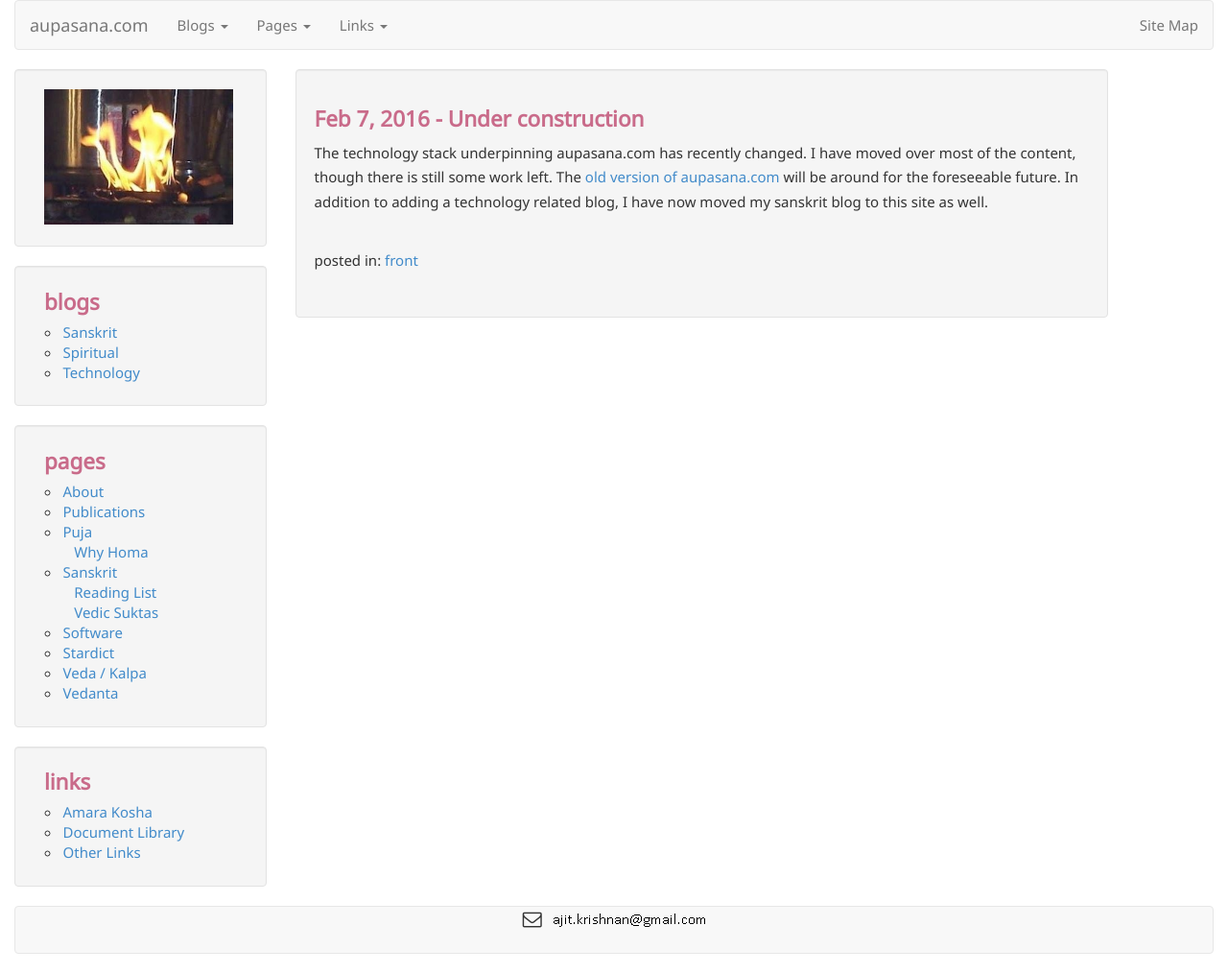
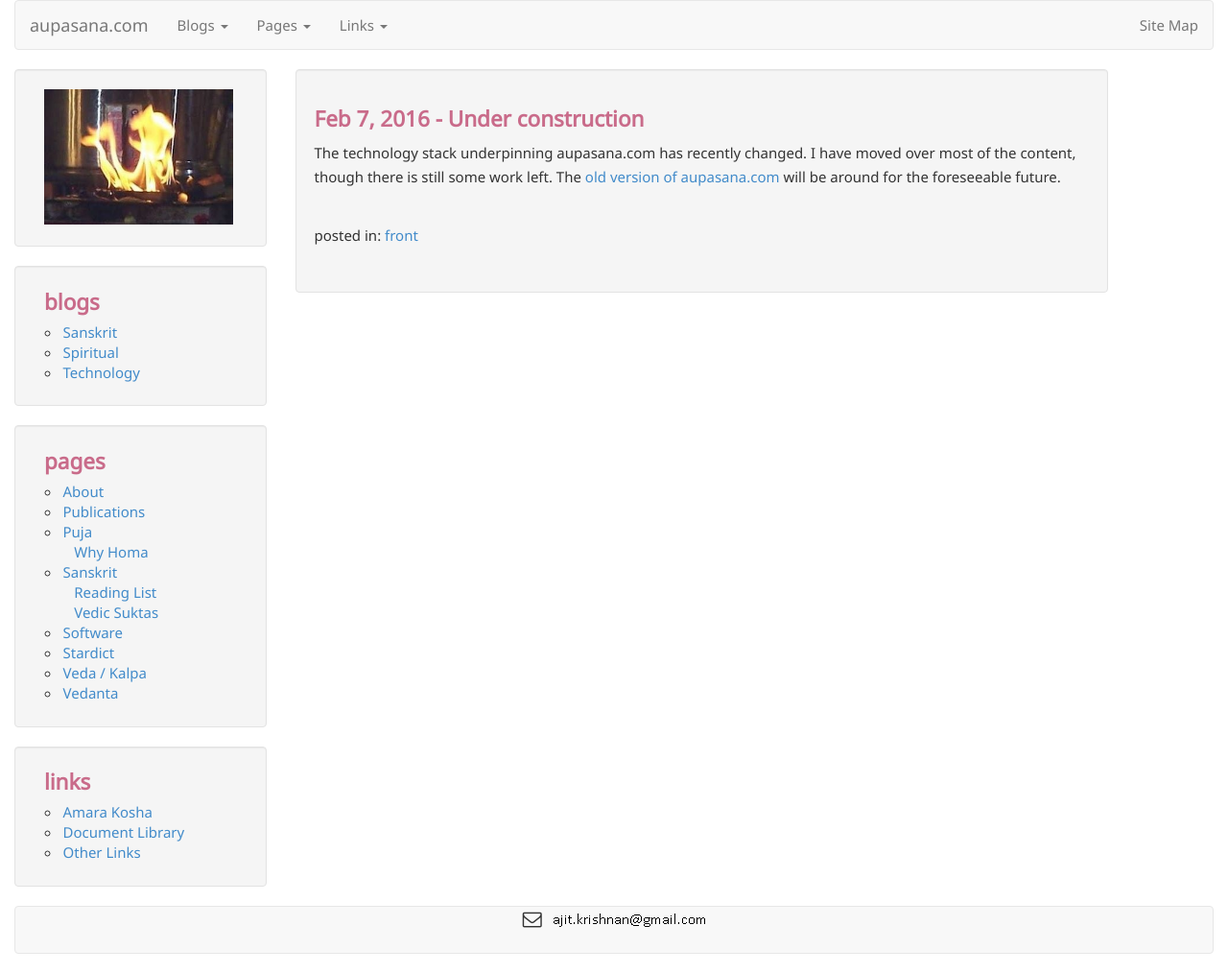
Before and after one commit to aupasana/aupasana.github.io, a Jekyll site: the page built from _posts/tech-2016/2016-02-07-under-construction.md, in a window 1280 px wide. Shown: the whole page at 96% size. Built offline with Jekyll 4.4.1, drawn with Linux system fonts in a browser that asks for light colours; nearby versions of some CDN libraries; comment, search, counter and statistics services are not loaded.

Commit message:
update content

```diff
--- a/_posts/tech-2016/2016-02-07-under-construction.md
+++ b/_posts/tech-2016/2016-02-07-under-construction.md
@@ -10,7 +10,5 @@ The technology stack underpinning aupasana.com has recently changed.
 I have moved over most of the content, though there is still some
 work left. The [old version of aupasana.com][old] will be around
 for the foreseeable future.
-In addition to adding a technology related blog, I have now
-moved my sanskrit blog to this site as well.
 
 [old]: http://old.aupasana.com
```
